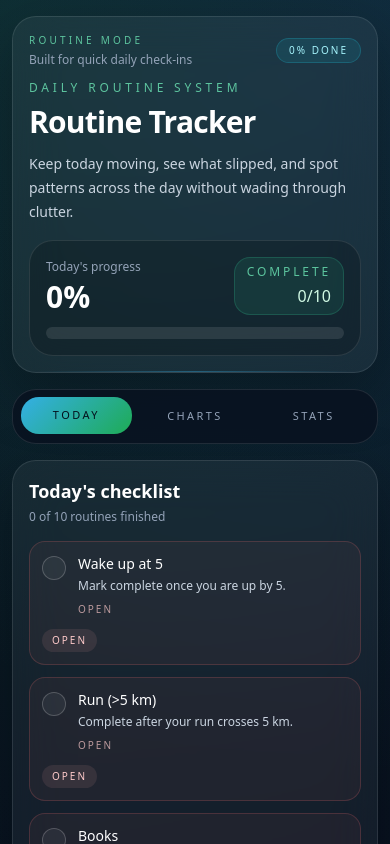
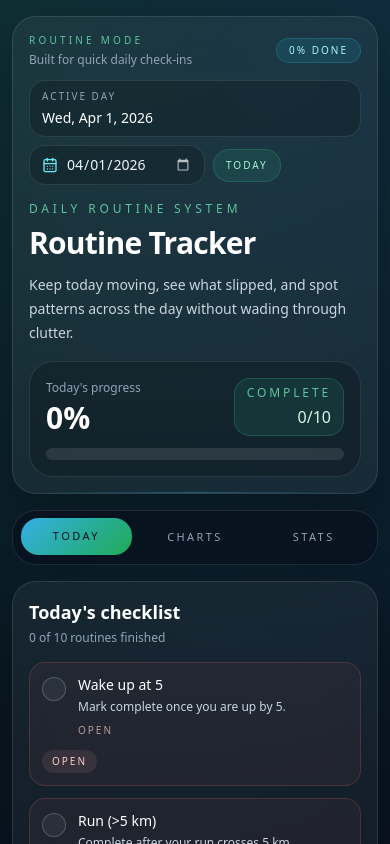
Before and after one commit to DarshanKS09/Tracker, a Next.js app: page / in a window 390 px wide. Shown: the top 844 px of the page. Built offline with nearby package versions, Linux system fonts and the light colour scheme; no server answers; the database is empty.

Commit message:
responsiveness added

```diff
--- a/app/layout.tsx
+++ b/app/layout.tsx
@@ -13,7 +13,7 @@ export default function RootLayout({
 }>) {
   return (
     <html lang="en">
-      <body>{children}</body>
+      <body suppressHydrationWarning>{children}</body>
     </html>
   );
 }
--- a/app/page.tsx
+++ b/app/page.tsx
@@ -3,13 +3,19 @@ import { getRoutinePageData } from "@/utils/routine-data";
 
 export const dynamic = "force-dynamic";
 
-export default async function HomePage() {
-  const data = await getRoutinePageData();
+export default async function HomePage({
+  searchParams
+}: {
+  searchParams?: Promise<{ date?: string }>;
+}) {
+  const params = await searchParams;
+  const data = await getRoutinePageData(params?.date);
 
   return (
     <main className="mx-auto flex min-h-screen w-full max-w-7xl flex-col gap-4 px-3 py-4 sm:gap-6 sm:px-6 sm:py-8 lg:px-8">
       <RoutineDashboardShell
         today={data.today}
+        selectedDate={data.selectedDate}
         initialTasks={data.daily.tasks}
         weeklyChartData={data.weekly.chartData}
         weeklyFeedback={data.weekly.feedback}
--- a/components/daily-checklist.tsx
+++ b/components/daily-checklist.tsx
@@ -1,6 +1,6 @@
 "use client";
 
-import { startTransition, useEffect, useState } from "react";
+import { startTransition, useEffect, useRef, useState } from "react";
 import { useRouter } from "next/navigation";
 import clsx from "clsx";
 import { Check, Droplets } from "lucide-react";
@@ -8,17 +8,20 @@ import { formatTaskValue } from "@/utils/constants";
 import type { DailyTaskItem } from "@/utils/types";
 
 type DailyChecklistProps = {
+  activeDate: string;
   tasks: DailyTaskItem[];
   onTasksChange: (tasks: DailyTaskItem[]) => void;
 };
 
-export function DailyChecklist({ tasks, onTasksChange }: DailyChecklistProps) {
+export function DailyChecklist({ activeDate, tasks, onTasksChange }: DailyChecklistProps) {
   const router = useRouter();
   const [localTasks, setLocalTasks] = useState(tasks);
   const [errorMessage, setErrorMessage] = useState<string | null>(null);
+  const localTasksRef = useRef(tasks);
 
   useEffect(() => {
     setLocalTasks(tasks);
+    localTasksRef.current = tasks;
   }, [tasks]);
 
   const updateLocalTask = ({
@@ -30,8 +33,7 @@ export function DailyChecklist({ tasks, onTasksChange }: DailyChecklistProps) {
     completed: boolean;
     value?: number;
   }) => {
-    setLocalTasks((currentState) => {
-      const nextTasks = currentState.map((task) =>
+    const nextTasks = localTasksRef.current.map((task) =>
       task.taskName === taskName
         ? {
             ...task,
@@ -41,9 +43,9 @@ export function DailyChecklist({ tasks, onTasksChange }: DailyChecklistProps) {
         : task
     );
 
+    localTasksRef.current = nextTasks;
+    setLocalTasks(nextTasks);
     onTasksChange(nextTasks);
-      return nextTasks;
-    });
   };
 
   const persistTask = async ({
@@ -64,6 +66,7 @@ export function DailyChecklist({ tasks, onTasksChange }: DailyChecklistProps) {
           "Content-Type": "application/json"
         },
         body: JSON.stringify({
+          date: activeDate,
           taskName,
           completed,
           value
@@ -79,6 +82,7 @@ export function DailyChecklist({ tasks, onTasksChange }: DailyChecklistProps) {
       });
     } catch (error) {
       setErrorMessage(error instanceof Error ? error.message : "Unable to update task.");
+      localTasksRef.current = tasks;
       setLocalTasks(tasks);
       startTransition(() => {
         router.refresh();
--- a/components/routine-dashboard-shell.tsx
+++ b/components/routine-dashboard-shell.tsx
@@ -1,14 +1,18 @@
 "use client";
 
 import { useEffect, useState } from "react";
+import { usePathname, useRouter, useSearchParams } from "next/navigation";
+import { CalendarDays } from "lucide-react";
 import { DailyChecklist } from "@/components/daily-checklist";
 import { DailyProgress } from "@/components/daily-progress";
 import { DashboardCharts } from "@/components/dashboard-charts";
 import { StatsGrid } from "@/components/stats-grid";
+import { formatFullDate, getDateString } from "@/utils/date";
 import type { DailyTaskItem, WeeklyChartPoint, WeeklyFeedbackPoint, WeeklySummary } from "@/utils/types";
 
 type RoutineDashboardShellProps = {
   today: string;
+  selectedDate: string;
   initialTasks: DailyTaskItem[];
   weeklyChartData: WeeklyChartPoint[];
   weeklyFeedback: WeeklyFeedbackPoint[];
@@ -17,17 +21,45 @@ type RoutineDashboardShellProps = {
 
 export function RoutineDashboardShell({
   today,
+  selectedDate,
   initialTasks,
   weeklyChartData,
   weeklyFeedback,
   stats
 }: RoutineDashboardShellProps) {
+  const router = useRouter();
+  const pathname = usePathname();
+  const searchParams = useSearchParams();
   const [tasks, setTasks] = useState(initialTasks);
   const [mobileView, setMobileView] = useState<"today" | "charts" | "stats">("today");
 
   useEffect(() => {
     setTasks(initialTasks);
   }, [initialTasks]);
+
+  useEffect(() => {
+    if (selectedDate !== getDateString()) {
+      return;
+    }
+
+    const now = new Date();
+    const nextMidnight = new Date(now);
+    nextMidnight.setHours(24, 0, 0, 0);
+    const timeout = window.setTimeout(() => {
+      const nextDate = getDateString(new Date());
+      const params = new URLSearchParams(searchParams.toString());
+      params.set("date", nextDate);
+      router.replace(`${pathname}?${params.toString()}`);
+    }, nextMidnight.getTime() - now.getTime() + 250);
+
+    return () => window.clearTimeout(timeout);
+  }, [pathname, router, searchParams, selectedDate]);
+
+  const updateSelectedDate = (nextDate: string) => {
+    const params = new URLSearchParams(searchParams.toString());
+    params.set("date", nextDate);
+    router.replace(`${pathname}?${params.toString()}`);
+  };
 
   const completedCount = tasks.filter((task) => task.completed).length;
   const percentage = Math.round((completedCount / tasks.length) * 100);
@@ -46,6 +78,32 @@ export function RoutineDashboardShell({
               </div>
               <div className="rounded-full border border-cyan-400/20 bg-cyan-400/10 px-3 py-1 text-[10px] uppercase tracking-[0.2em] text-cyan-200">
                 {percentage}% done
+              </div>
+            </div>
+
+            <div className="mb-4 flex flex-col gap-2 sm:flex-row sm:items-center sm:justify-between">
+              <div className="rounded-2xl border border-white/10 bg-black/20 px-3 py-2">
+                <p className="text-[10px] uppercase tracking-[0.2em] text-slate-400">Active day</p>
+                <p className="mt-1 text-sm font-medium text-white">{formatFullDate(selectedDate)}</p>
+              </div>
+              <div className="flex items-center gap-2">
+                <label className="flex items-center gap-2 rounded-2xl border border-white/10 bg-black/20 px-3 py-2 text-sm text-slate-200">
+                  <CalendarDays className="h-4 w-4 text-cyan-300" />
+                  <input
+                    type="date"
+                    value={selectedDate}
+                    onChange={(event) => updateSelectedDate(event.target.value)}
+                    className="bg-transparent text-sm text-slate-100 outline-none [&::-webkit-calendar-picker-indicator]:opacity-70"
+                    aria-label="Select routine date"
+                  />
+                </label>
+                <button
+                  type="button"
+                  onClick={() => updateSelectedDate(today)}
+                  className="rounded-2xl border border-emerald-400/20 bg-emerald-400/10 px-3 py-2 text-[10px] uppercase tracking-[0.2em] text-emerald-200 transition hover:bg-emerald-400/15"
+                >
+                  Today
+                </button>
               </div>
             </div>
 
@@ -103,10 +161,10 @@ export function RoutineDashboardShell({
       </div>
 
       <section className="hidden gap-6 lg:grid lg:grid-cols-[1.05fr_0.95fr]">
-        <DailyChecklist tasks={tasks} onTasksChange={setTasks} />
+        <DailyChecklist activeDate={selectedDate} tasks={tasks} onTasksChange={setTasks} />
         <DashboardCharts
           tasks={tasks}
-          today={today}
+          today={selectedDate}
           weeklyChartData={weeklyChartData}
           weeklyFeedback={weeklyFeedback}
         />
@@ -114,12 +172,12 @@ export function RoutineDashboardShell({
 
       <section className="lg:hidden">
         {mobileView === "today" ? (
-          <DailyChecklist tasks={tasks} onTasksChange={setTasks} />
+          <DailyChecklist activeDate={selectedDate} tasks={tasks} onTasksChange={setTasks} />
         ) : null}
         {mobileView === "charts" ? (
           <DashboardCharts
             tasks={tasks}
-            today={today}
+            today={selectedDate}
             weeklyChartData={weeklyChartData}
             weeklyFeedback={weeklyFeedback}
           />
--- a/utils/date.ts
+++ b/utils/date.ts
@@ -1,9 +1,22 @@
 export function getDateString(date = new Date()) {
-  return date.toISOString().split("T")[0];
+  const year = date.getFullYear();
+  const month = `${date.getMonth() + 1}`.padStart(2, "0");
+  const day = `${date.getDate()}`.padStart(2, "0");
+
+  return `${year}-${month}-${day}`;
 }
 
 export function formatDayLabel(dateString: string) {
   return new Intl.DateTimeFormat("en-US", { weekday: "short" }).format(new Date(`${dateString}T00:00:00`));
+}
+
+export function formatFullDate(dateString: string) {
+  return new Intl.DateTimeFormat("en-US", {
+    weekday: "short",
+    month: "short",
+    day: "numeric",
+    year: "numeric"
+  }).format(new Date(`${dateString}T00:00:00`));
 }
 
 export function getLastNDates(days: number) {
@@ -30,3 +43,11 @@ export function getCurrentWeekDatesStartingSunday(referenceDate = new Date()) {
     return getDateString(date);
   });
 }
+
+export function isValidDateString(value?: string) {
+  if (!value) {
+    return false;
+  }
+
+  return /^\d{4}-\d{2}-\d{2}$/.test(value);
+}
--- a/utils/routine-data.ts
+++ b/utils/routine-data.ts
@@ -1,7 +1,7 @@
 import { connectToDatabase } from "@/lib/mongodb";
 import { RoutineLog as RoutineLogModel } from "@/models/routine-log";
 import { ROUTINE_TASKS } from "@/utils/constants";
-import { getCurrentWeekDatesStartingSunday, getDateString } from "@/utils/date";
+import { getCurrentWeekDatesStartingSunday, getDateString, isValidDateString } from "@/utils/date";
 import {
   buildDailyTasks,
   buildWeeklyChartData,
@@ -11,13 +11,14 @@ import {
 } from "@/utils/routine-analytics";
 import type { RoutineLog } from "@/utils/types";
 
-export async function getRoutinePageData() {
+export async function getRoutinePageData(selectedDateParam?: string) {
   const today = getDateString();
-  const lastSevenDates = getCurrentWeekDatesStartingSunday();
+  const selectedDate = isValidDateString(selectedDateParam) ? selectedDateParam : today;
+  const lastSevenDates = getCurrentWeekDatesStartingSunday(new Date(`${selectedDate}T00:00:00`));
   await connectToDatabase();
 
-  const [todayLogsRaw, weekLogsRaw] = await Promise.all([
-    RoutineLogModel.find({ date: today }).sort({ createdAt: -1 }).lean(),
+  const [selectedLogsRaw, weekLogsRaw] = await Promise.all([
+    RoutineLogModel.find({ date: selectedDate }).sort({ createdAt: -1 }).lean(),
     RoutineLogModel.find({
       date: {
         $gte: lastSevenDates[0],
@@ -28,10 +29,10 @@ export async function getRoutinePageData() {
       .lean()
   ]);
 
-  const todayLogs = serializeRoutineLogs(todayLogsRaw);
+  const selectedLogs = serializeRoutineLogs(selectedLogsRaw);
   const weekLogs = serializeRoutineLogs(weekLogsRaw);
 
-  const dailyTasks = buildDailyTasks(todayLogs);
+  const dailyTasks = buildDailyTasks(selectedLogs);
   const completedCount = dailyTasks.filter((task) => task.completed).length;
   const percentage = Math.round((completedCount / ROUTINE_TASKS.length) * 100);
 
@@ -42,6 +43,7 @@ export async function getRoutinePageData() {
 
   return {
     today,
+    selectedDate,
     daily: {
       tasks: dailyTasks,
       completedCount,
```
Lines whose indentation alone changed are shown as unchanged.
